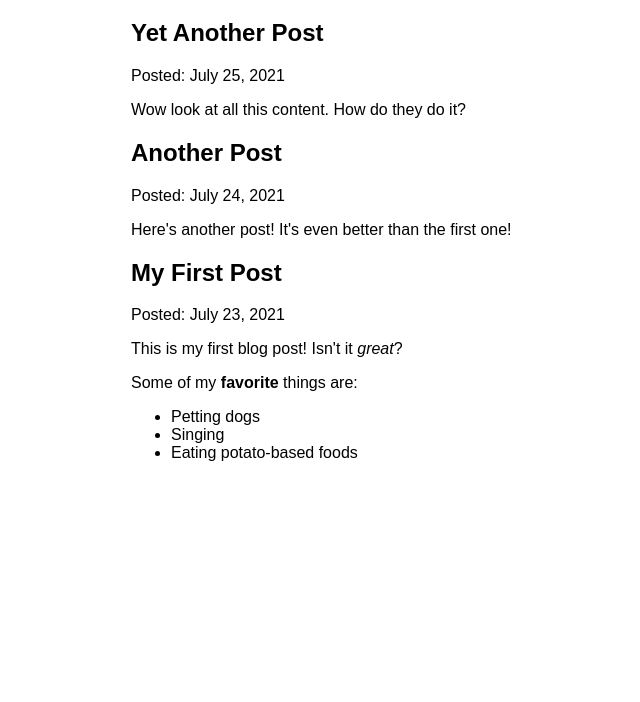
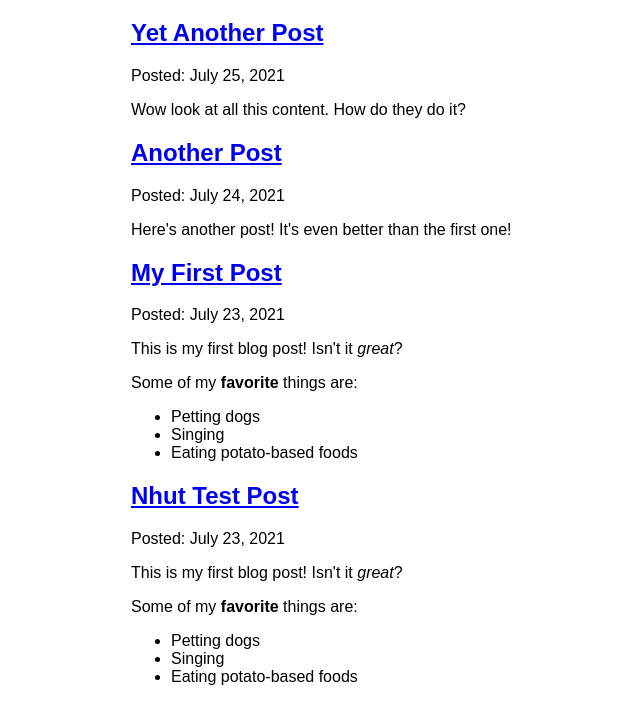
Before and after one commit to NhutMT/learn-gastby, a Gatsby site: page /blog in a window 1280 px wide. Shown: the part 157-859 px from the top of the page, without its empty margins (259-899 px from the left). Before the commit the page ends 800 px from the top, so only its background shows below. Built offline with nearby package versions, Linux system fonts and the light colour scheme; Gatsby itself is replaced by a stand-in of ours.

Commit message:
Finished tutorial part 6

```diff
--- /dev/null
+++ b/blog/nhut-test-post.mdx
@@ -0,0 +1,12 @@
+---
+title: "Nhut Test Post"
+date: "2021-07-23"
+---
+
+This is my first blog post! Isn't it *great*?
+
+Some of my **favorite** things are:
+
+* Petting dogs
+* Singing
+* Eating potato-based foods
--- a/src/pages/blog.js
+++ b/src/pages/blog/index.js
@@ -1,15 +1,19 @@
 import React from "react";
-import { graphql } from 'gatsby';
+import { graphql, Link } from 'gatsby';
 import { MDXRenderer } from "gatsby-plugin-mdx";
-import Layout from "../components/layout";
+import Layout from "../../components/layout";
 
 const BlogPage = ({data}) => {
     return (
         <Layout pageTitle="My Blog Posts">
             {
                 data.allMdx.nodes.map(node => (
-                    <article>
-                        <h2>{node.frontmatter.title}</h2>
+                    <article key={node.id}>
+                        <h2>
+                            <Link to={`/blog/${node.slug}`}>
+                                {node.frontmatter.title}
+                            </Link>
+                        </h2>
                         <p>Posted: {node.frontmatter.date}</p>
                         <MDXRenderer>
                             {node.body}
@@ -32,6 +36,7 @@
               }
               body
               id
+              slug
             }
           }
     }
```
Also changed, not shown: src/pages/blog/{mdx.slug}.js (added, +29 -0 lines), 1 other file.
